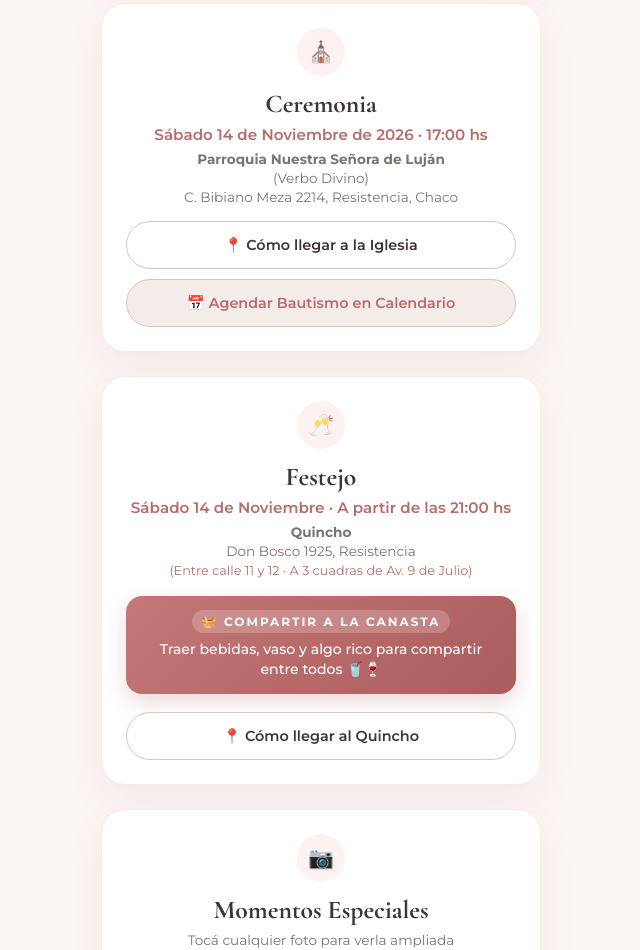
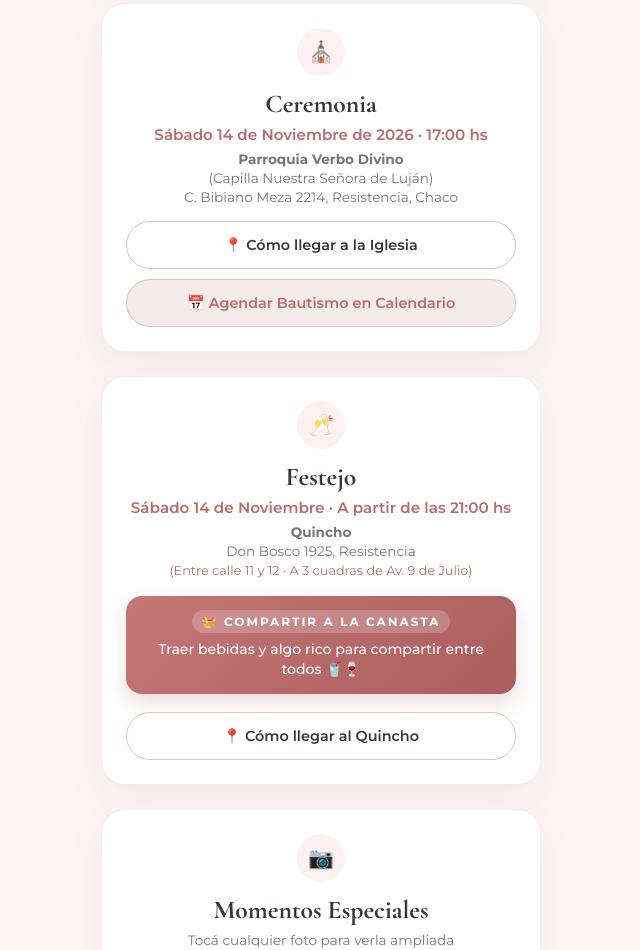
Before and after one commit to Francocorro0/bautismoAmbar, a plain HTML site: page index.html in a window 1280 px wide. Shown: the part 844-1794 px from the top of the page, without its empty margins (319-959 px from the left). Drawn offline with nearby package versions, Linux system fonts and the light colour scheme.

Commit message:
Update index.html

```diff
--- a/index.html
+++ b/index.html
@@ -503,8 +503,8 @@
       <h3>Ceremonia</h3>
       <div class="highlight">Sábado 14 de Noviembre de 2026 · 17:00 hs</div>
       <p class="address">
-        <strong>Parroquia Nuestra Señora de Luján</strong><br>
-        (Verbo Divino)<br>
+        <strong>Parroquia Verbo Divino</strong><br>
+        (Capilla Nuestra Señora de Luján)<br>
         C. Bibiano Meza 2214, Resistencia, Chaco
       </p>
       <a href="https://maps.google.com/?q=C.+Bibiano+Meza+2214,+Resistencia,+Chaco" target="_blank" class="btn btn-maps">
@@ -528,7 +528,7 @@
 
       <div class="basket-highlight">
         <span class="tag">🧺 Compartir a la Canasta</span>
-        <p>Traer bebidas, vaso y algo rico para compartir entre todos 🥤🍷</p>
+        <p>Traer bebidas y algo rico para compartir entre todos 🥤🍷</p>
       </div>
 
       <a href="https://maps.google.com/?q=Don+Bosco+1925,+Resistencia,+Chaco" target="_blank" class="btn btn-maps">
```
